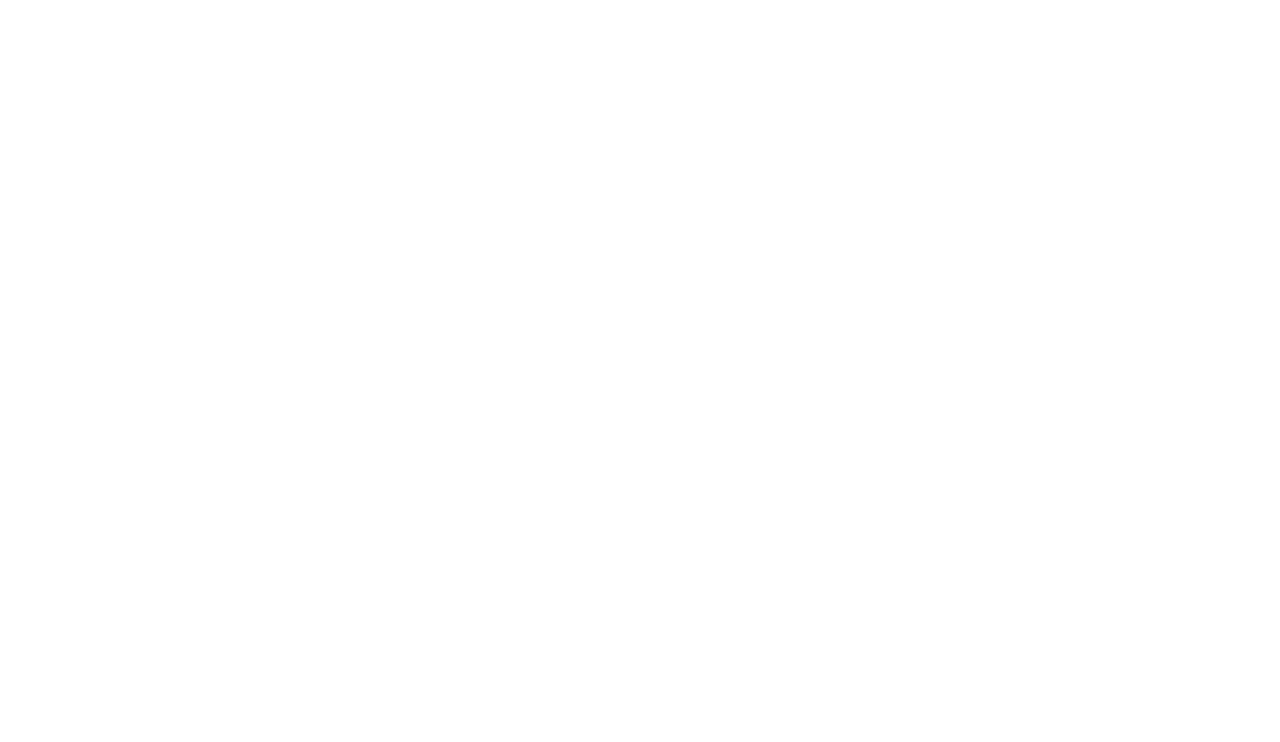
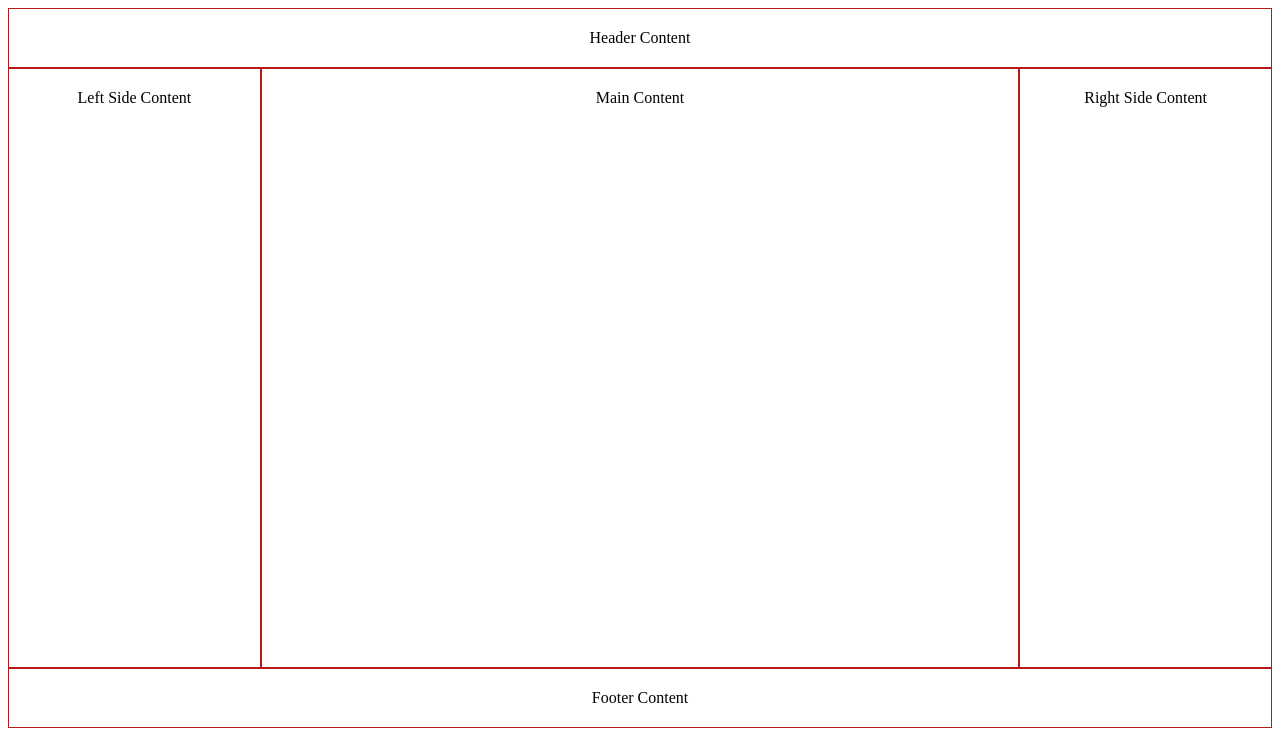
Before and after one commit to gabaal/CSS-Grid, a plain HTML site: page index.html in a window 1280 px wide. Drawn offline with Linux system fonts and the light colour scheme.

Commit message:
workshop done

```diff
--- a/index.html
+++ b/index.html
@@ -7,5 +7,22 @@
     <script src="./app.js"></script>
     <title>Document</title>
   </head>
-  <body></body>
+  <body>
+    <!-- <div class="container">
+      <div class="box">Box 1</div>
+      <div class="box">Box 2</div>
+      <div class="box">Box 3</div>
+      <div class="box">Box 4</div>
+      <div class="box">Box 5</div>
+      <div class="box">Box 6</div>
+    </div> -->
+
+    <div class="container">
+      <header id="header">Header Content</header>
+      <nav id="leftSide">Left Side Content</nav>
+      <main id="main">Main Content</main>
+      <aside id="rightSide">Right Side Content</aside>
+      <footer id="footer">Footer Content</footer>
+    </div>
+  </body>
 </html>
--- a/style.css
+++ b/style.css
@@ -1,3 +1,33 @@
-* {
-  box-sizing: border-box;
+.container {
+  display: grid;
+  width: 100%;
+  height: 100%;
+  grid-template-rows: 1fr 10fr 1fr;
+  grid-template-columns: 1fr 3fr 1fr;
 }
+
+header,
+footer,
+nav,
+main,
+aside {
+  padding: 20px;
+  border: 1px solid #bb1a1a;
+  text-align: center;
+}
+
+header,
+footer {
+  grid-column: 1 / -1;
+}
+.leftSide {
+  grid-column: 1;
+}
+
+.main {
+  grid-column: 2;
+}
+
+.rightSide {
+  grid-column: 3;
+}
```
